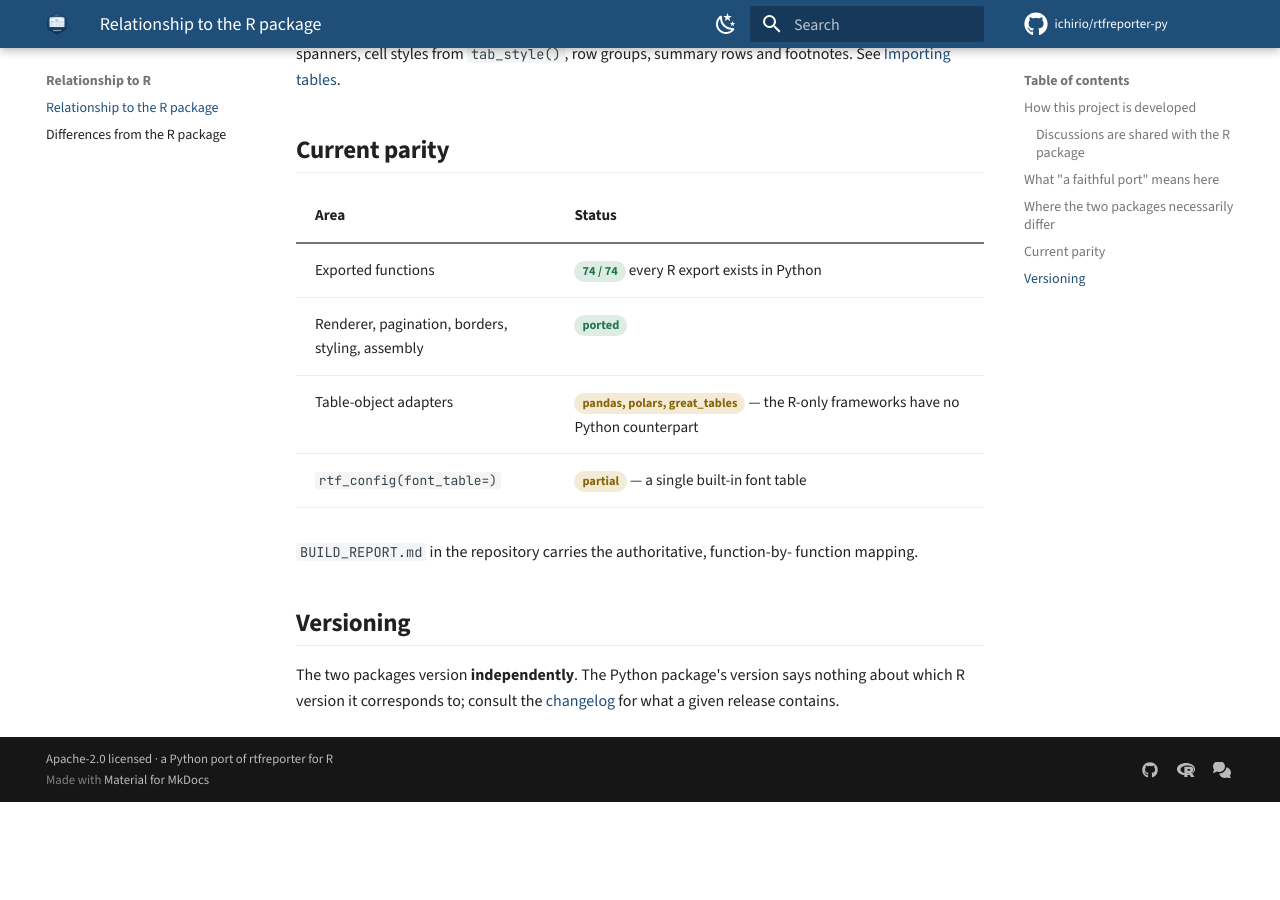
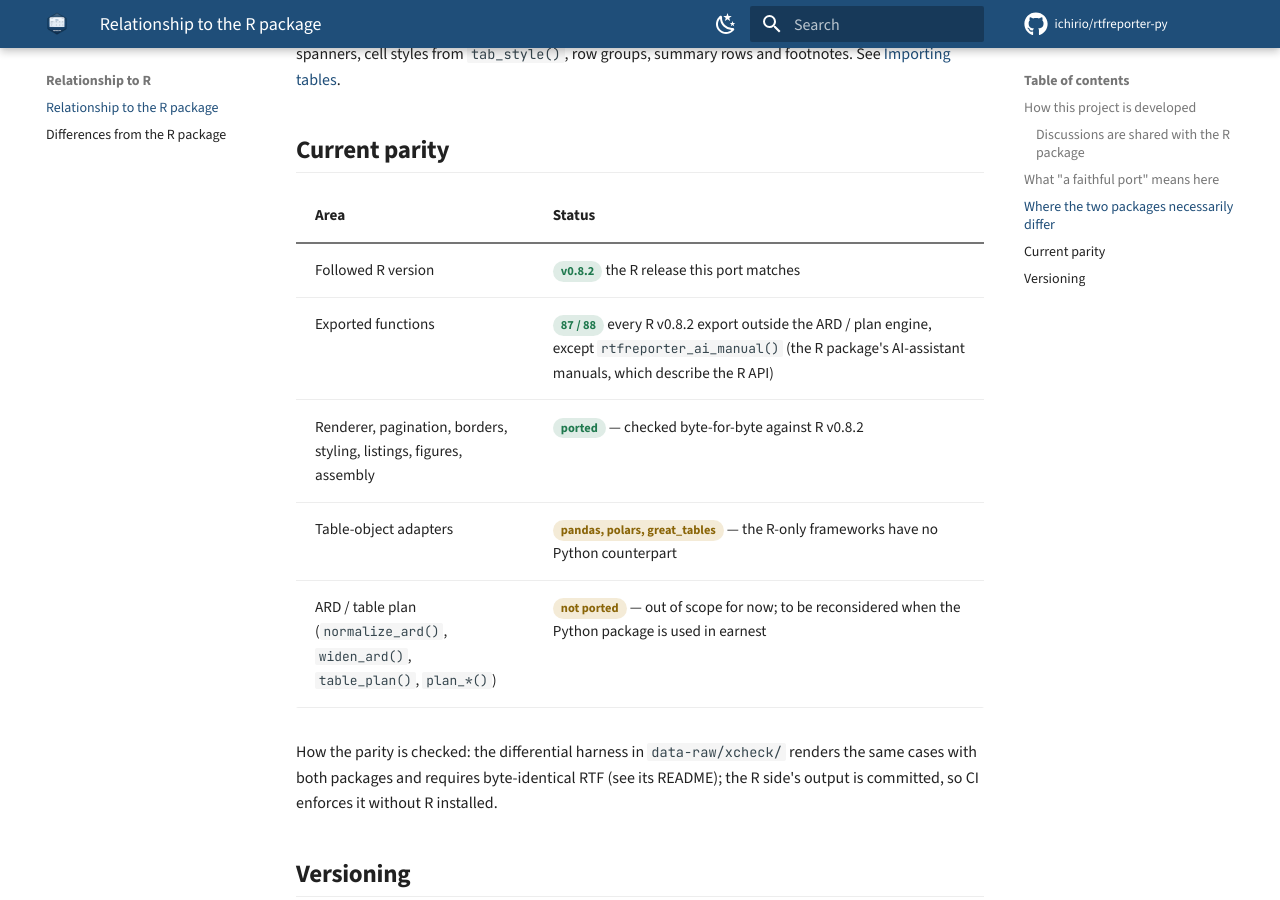
Before and after one commit to ichirio/rtfreporter-py, an MkDocs documentation site: the page built from docs/relationship-to-r.md, in a window 1280 px wide and 900 px high, scrolled down 2205 px. Built offline with MkDocs 1.6.1 and Material for MkDocs 9.7.7, drawn with Linux system fonts in a browser that asks for light colours; comment, search, counter and statistics services are not loaded; before the commit the page ends 3007 px from its top, so only the background shows below that.

Commit message:
docs: parity status against R v0.8.2; the calls whose shape differs from R
Co-Authored-By: Claude Opus 5.5 <noreply@anthropic.com>

```diff
--- a/docs/relationship-to-r.md
+++ b/docs/relationship-to-r.md
@@ -87,13 +87,16 @@ from `tab_style()`, row groups, summary rows and footnotes. See
 
 | Area | Status |
 |---|---|
-| Exported functions | <span class="rtf-badge ok">74 / 74</span> every R export exists in Python |
-| Renderer, pagination, borders, styling, assembly | <span class="rtf-badge ok">ported</span> |
+| Followed R version | <span class="rtf-badge ok">v0.8.2</span> the R release this port matches |
+| Exported functions | <span class="rtf-badge ok">87 / 88</span> every R v0.8.2 export outside the ARD / plan engine, except `rtfreporter_ai_manual()` (the R package's AI-assistant manuals, which describe the R API) |
+| Renderer, pagination, borders, styling, listings, figures, assembly | <span class="rtf-badge ok">ported</span> — checked byte-for-byte against R v0.8.2 |
 | Table-object adapters | <span class="rtf-badge partial">pandas, polars, great_tables</span> — the R-only frameworks have no Python counterpart |
-| `rtf_config(font_table=)` | <span class="rtf-badge partial">partial</span> — a single built-in font table |
+| ARD / table plan (`normalize_ard()`, `widen_ard()`, `table_plan()`, `plan_*()`) | <span class="rtf-badge partial">not ported</span> — out of scope for now; to be reconsidered when the Python package is used in earnest |
 
-`BUILD_REPORT.md` in the repository carries the authoritative, function-by-
-function mapping.
+How the parity is checked: the differential harness in `data-raw/xcheck/`
+renders the same cases with both packages and requires byte-identical RTF
+(see its README); the R side's output is committed, so CI enforces it without
+R installed.
 
 ## Versioning
 
```
Also changed, not shown: docs/r-differences.md (+14 -0 lines).
